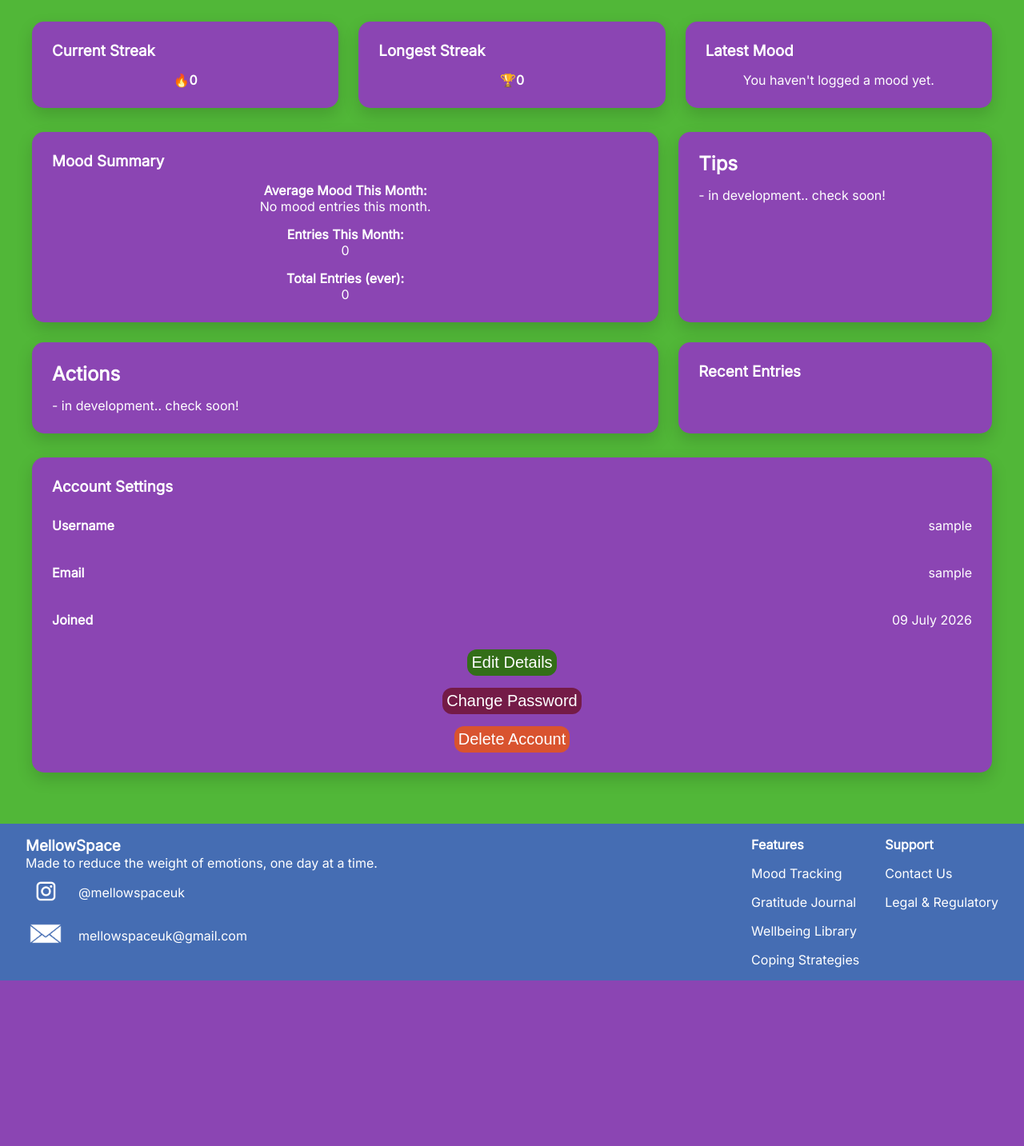
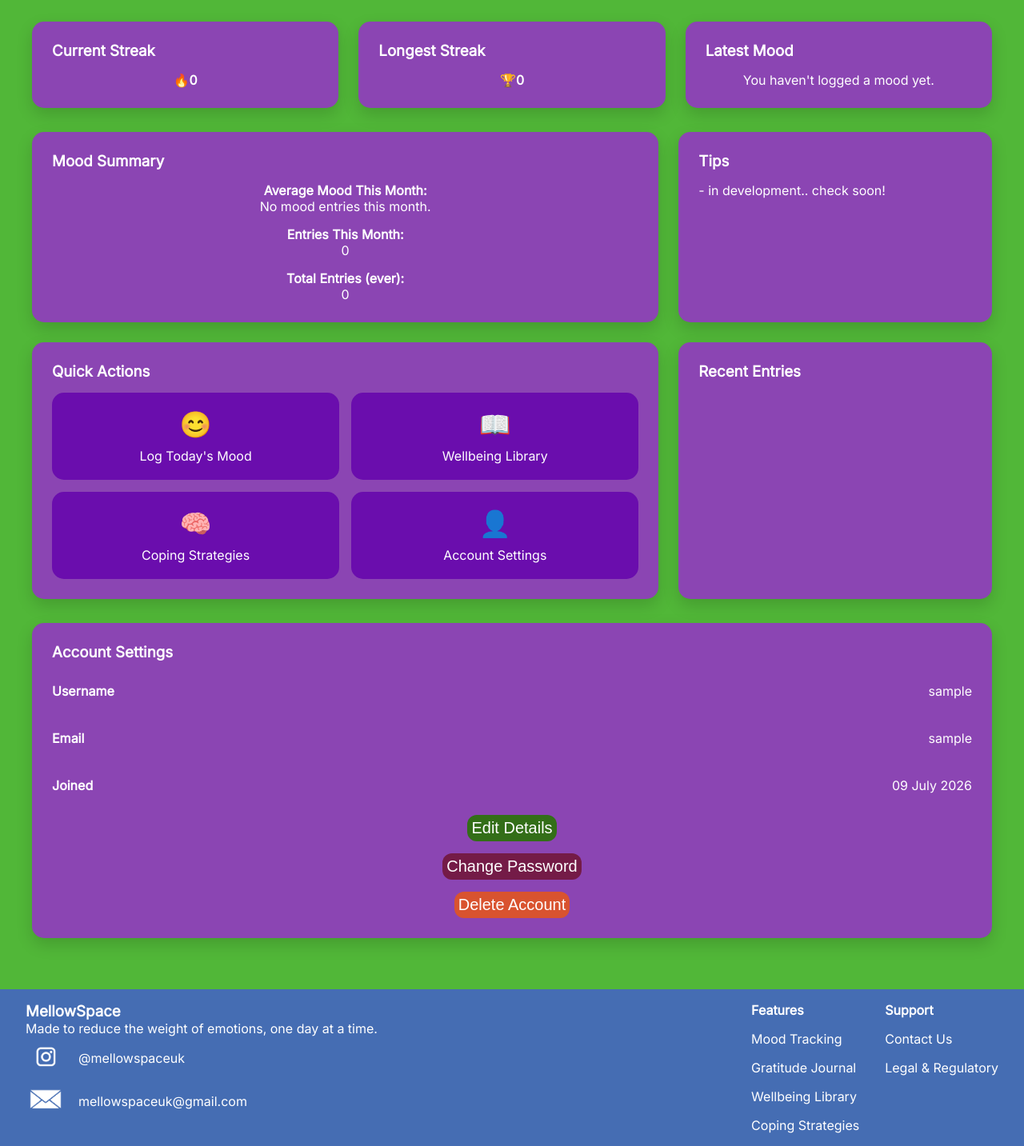
Before and after one commit to annawils441/mellowspace, a Flask app: page /dashboard in a window 1280 px wide. Shown: the part 217-1650 px from the top of the page at 80% size. Before the commit the page ends 1443 px from the top, so only its background shows below. Run offline with Flask 3, Linux system fonts and the light colour scheme; the visitor is signed in with stand-in values (Sample User, id 1); data that the repository does not hold is empty.

Commit message:
V5.1 - Added a quick actions section to the dashboard

```diff
--- a/app/routes.py
+++ b/app/routes.py
@@ -98,7 +98,8 @@ def dashboard():
     recent_entries = (
         MoodEntry.query.filter_by(userID=current_user.userID).order_by(MoodEntry.created_at.desc()).limit(3).all()
     )
-    return render_template("dashboard.html", recent_entries=recent_entries,username=current_user.userName, latest_entry=latest_entry, total_entries=total_entries, entries_this_month=entries_this_month_count, average_mood=average_mood)
+    today_entry = MoodEntry.query.filter(MoodEntry.userID == current_user.userID, db.func.date(MoodEntry.created_at) == date.today()).first()
+    return render_template("dashboard.html", today_entry=today_entry,recent_entries=recent_entries,username=current_user.userName, latest_entry=latest_entry, total_entries=total_entries, entries_this_month=entries_this_month_count, average_mood=average_mood)
 
 @login_manager.user_loader
 def load_user(user_id):
--- a/app/static/css/styles.css
+++ b/app/static/css/styles.css
@@ -1308,3 +1308,36 @@ header {
     margin-top: 20px;
     flex-wrap: wrap;
 }
+
+.quick-actions-grid {
+    display: grid;
+    grid-template-columns: repeat(2, 1fr);
+    gap: 15px;
+}
+
+.quick-action {
+    display: flex;
+    flex-direction: column;
+    align-items: center;
+    justify-content: center;
+    text-decoration: none;
+    color: white;
+    background: #6a0dad;
+    border-radius: 15px;
+    padding: 20px;
+    transition: transform 0.2s, background 0.2s;
+}
+
+.quick-action:hover {
+    background: #7b1fa2;
+    transform: translateY(-2px);
+}
+
+.quick-action {
+    font-size: 2rem;
+}
+
+.quick-action span {
+    margin-top: 10px;
+    font-size: 1rem;
+}
--- a/app/templates/dashboard.html
+++ b/app/templates/dashboard.html
@@ -69,12 +69,33 @@
             </div>
         </div>
         <div class="tip-card  dashboard-card">
-            <h1>Tips</h1><!--insert jinja here-->
+            <h3>Tips</h3><!--insert jinja here-->
             <p>- in development.. check soon!</p>
         </div>
         <div class="actions-card  dashboard-card">
-            <h1>Actions</h1><!--insert jinja here-->
-            <p>- in development.. check soon!</p>
+            <h3>Quick Actions</h3>
+            <div class="quick-actions-grid">
+                <a href="{{ url_for('main.mooddiary') }}" class="quick-action">
+                    😊
+                    {% if today_entry %}
+                        <span>View Mood Diary</span>
+                    {% else %}
+                        <span>Log Today's Mood</span>
+                    {% endif %}
+                </a>
+                <a href="{{ url_for('main.wellbeinglibrary') }}" class="quick-action">
+                    📖
+                    <span>Wellbeing Library</span>
+                </a>
+                <a href="{{ url_for('main.copingstrategies') }}" class="quick-action">
+                    🧠
+                    <span>Coping Strategies</span>
+                </a>
+                <a href="#account" class="quick-action">
+                    👤
+                    <span>Account Settings</span>
+                </a>
+            </div>
         </div>
         <div class="recent-entries-card dashboard-card">
             <h3>Recent Entries</h3>
@@ -110,7 +131,7 @@
             {% endif %}
         </div>
     </section>
-    <section class="account-card dashboard-card">
+    <section class="account-card dashboard-card" id="account">
         <h3>Account Settings</h3>
         <div class="username-card">
             <h4>Username</h4>
```
